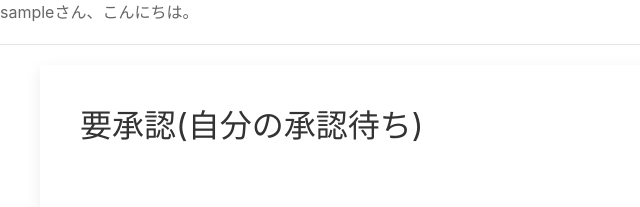
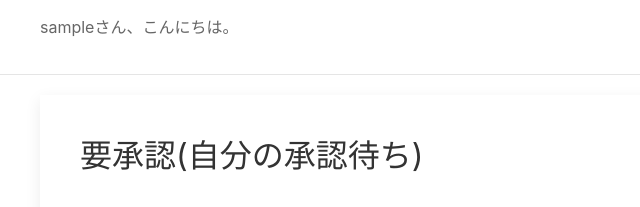
Before and after one commit to obeh29380/webintra, a Django app: page /home in a window 1280 px wide. Shown: the part 80-287 px from the top of the page, without its empty margins (0-640 px from the left). Run offline with Django 4.2, Linux system fonts and the light colour scheme; the visitor is signed in with stand-in values (Sample User, id 1).

Commit message:
fix: Modify greeting template place

```diff
--- a/intra/front/templates/front/home.html
+++ b/intra/front/templates/front/home.html
@@ -2,7 +2,10 @@
 {% block title %}ホーム{% endblock %}
 
 {% block content %}
+
+<div class="uk-container uk-padding-small">
 <p>{{ user.username }}さん、こんにちは。</p>
+</div>
 
 <hr>
 <div class="uk-container">
```
